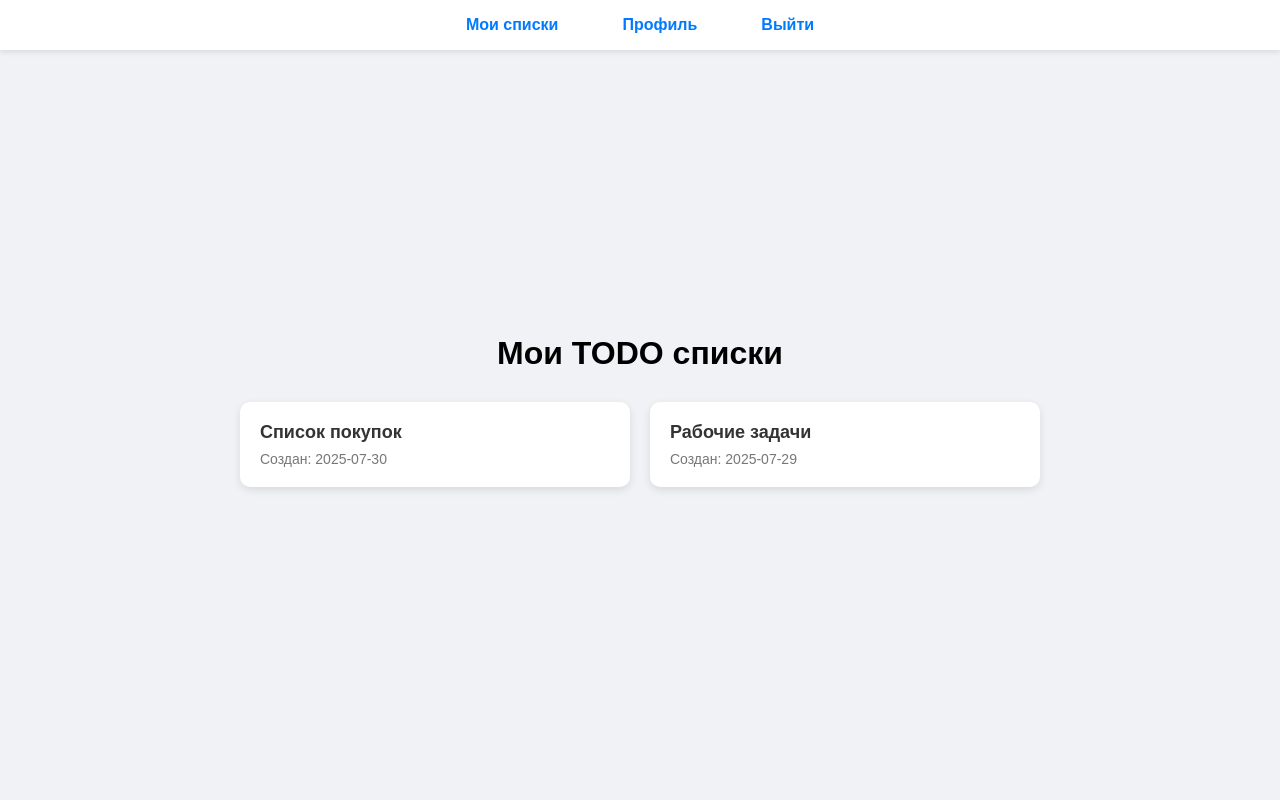
After one commit to 7143cmd/TODO-list-FastAPI-ORM, a FastAPI app: template templates/main.html in a window 1280 px wide. The commit adds this page. Run offline with FastAPI, Linux system fonts and the light colour scheme; the template is opened without the code that fills it, so the values that code supplies are empty.

Commit message:
main page added(for now empty)

```diff
--- a/main.py
+++ b/main.py
@@ -90,6 +90,13 @@ def profile(request: Request):
     return templates.TemplateResponse("profile.html", {"request": request, "username": username})
 
 
+@app.get("/my_list", response_class=HTMLResponse)
+def profile(request: Request):
+    username = request.cookies.get("username")
+    if not username:
+        return RedirectResponse(url="/login", status_code=303)
+    return templates.TemplateResponse("main.html", {"request": request, "username": username})
+
 
 @app.get("/logout")
 def logout():
--- a/static/style.css
+++ b/static/style.css
@@ -46,3 +46,79 @@ a {
     color: #007bff;
     text-decoration: none;
 }
+.dashboard-container {
+    width: 800px;
+    max-width: 90%;
+    margin: auto;
+    padding: 40px 0;
+    text-align: center;
+}
+
+.todo-list {
+    display: grid;
+    grid-template-columns: repeat(auto-fit, minmax(220px, 1fr));
+    gap: 20px;
+    margin-top: 30px;
+}
+
+.todo-card {
+    display: block;
+    background: white;
+    padding: 20px;
+    border-radius: 10px;
+    box-shadow: 0 3px 8px rgba(0, 0, 0, 0.1);
+    text-align: left;
+    text-decoration: none;
+    color: #333;
+    transition: transform 0.2s, box-shadow 0.2s;
+}
+
+.todo-card:hover {
+    transform: translateY(-5px);
+    box-shadow: 0 6px 14px rgba(0, 0, 0, 0.15);
+}
+
+.todo-title {
+    font-size: 18px;
+    font-weight: bold;
+    margin-bottom: 8px;
+}
+
+.todo-date {
+    font-size: 14px;
+    color: #777;
+}
+.nav-bar {
+    position: fixed;
+    top: 0; /* или bottom: 0; чтобы было снизу */
+    left: 0;
+    right: 0;
+    height: 50px;
+    background-color: #ffffff;
+    box-shadow: 0 2px 6px rgba(0, 0, 0, 0.1);
+    display: flex;
+    justify-content: center;
+    align-items: center;
+    gap: 40px;
+    z-index: 1000;
+}
+
+.nav-bar a {
+    text-decoration: none;
+    color: #007bff;
+    font-weight: bold;
+    font-size: 16px;
+    padding: 8px 12px;
+    border-radius: 6px;
+    transition: background 0.2s;
+}
+
+.nav-bar a:hover {
+    background-color: #f0f0f0;
+}
+
+/* чтобы контент не был под меню */
+.container {
+    margin-top: 70px; /* если nav сверху */
+    /* или margin-bottom: 70px; если nav внизу */
+}
--- a/templates/base.html
+++ b/templates/base.html
@@ -7,6 +7,12 @@
     <link rel="stylesheet" href="/static/style.css">
 </head>
 <body>
+    <nav class="nav-bar">
+        <a href="/my_list">Мои списки</a>
+        <a href="/profile">Профиль</a>
+        <a href="/logout">Выйти</a>
+    </nav>
+
     <div class="container">
         {% block content %}
         <!-- -->
--- /dev/null
+++ b/templates/main.html
@@ -0,0 +1,31 @@
+<!DOCTYPE html>
+<html lang="en">
+<head>
+    <meta charset="UTF-8">
+    <title>TODO Dashboard</title>
+    <link rel="stylesheet" href="/static/style.css">
+</head>
+<body>
+    <nav class="nav-bar">
+        <a href="/my_list">Мои списки</a>
+        <a href="/profile">Профиль</a>
+        <a href="/logout">Выйти</a>
+    </nav>
+
+    <div class="dashboard-container">
+        <h1>Мои TODO списки</h1>
+        <div class="todo-list">
+            <!-- Пример карточки списка -->
+            <a href="/todo/1" class="todo-card">
+                <div class="todo-title">Список покупок</div>
+                <div class="todo-date">Создан: 2025-07-30</div>
+            </a>
+            <a href="/todo/2" class="todo-card">
+                <div class="todo-title">Рабочие задачи</div>
+                <div class="todo-date">Создан: 2025-07-29</div>
+            </a>
+            <!-- Добавить больше карточек можно аналогично -->
+        </div>
+    </div>
+</body>
+</html>
```
